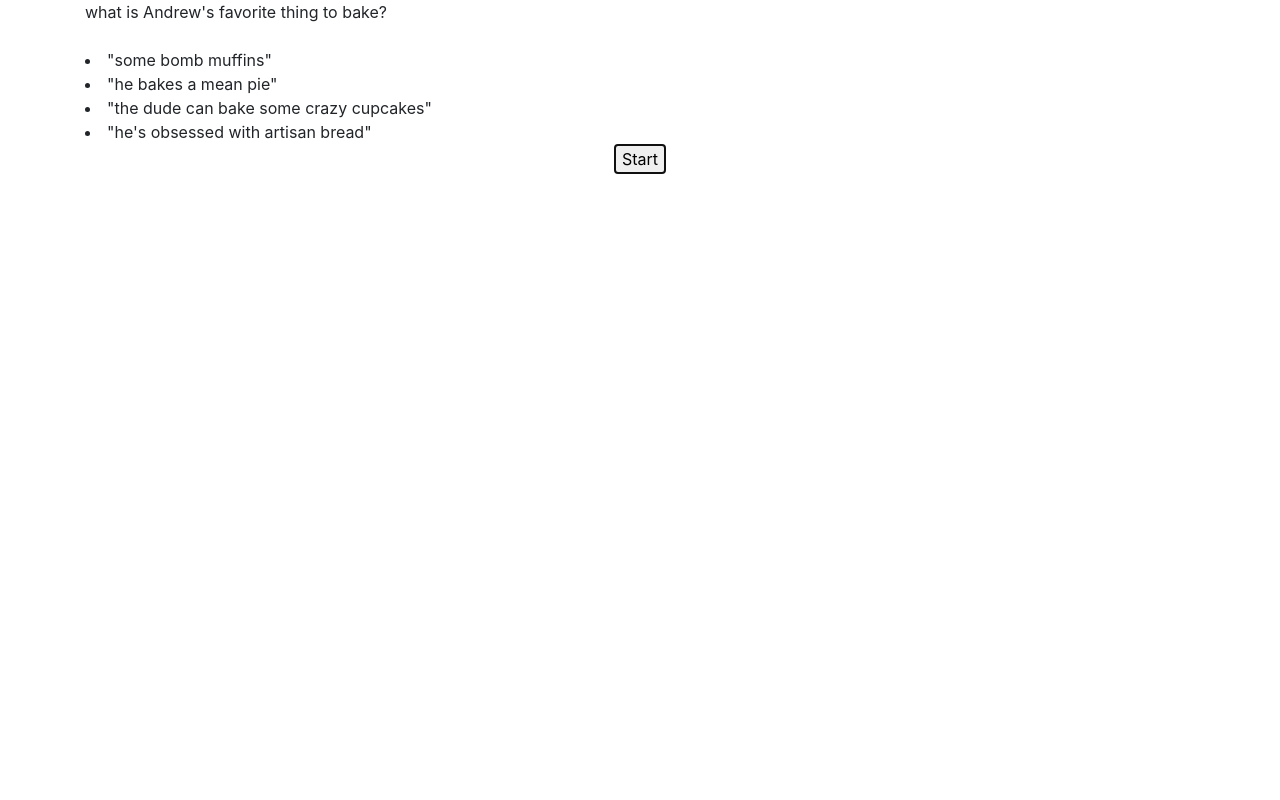
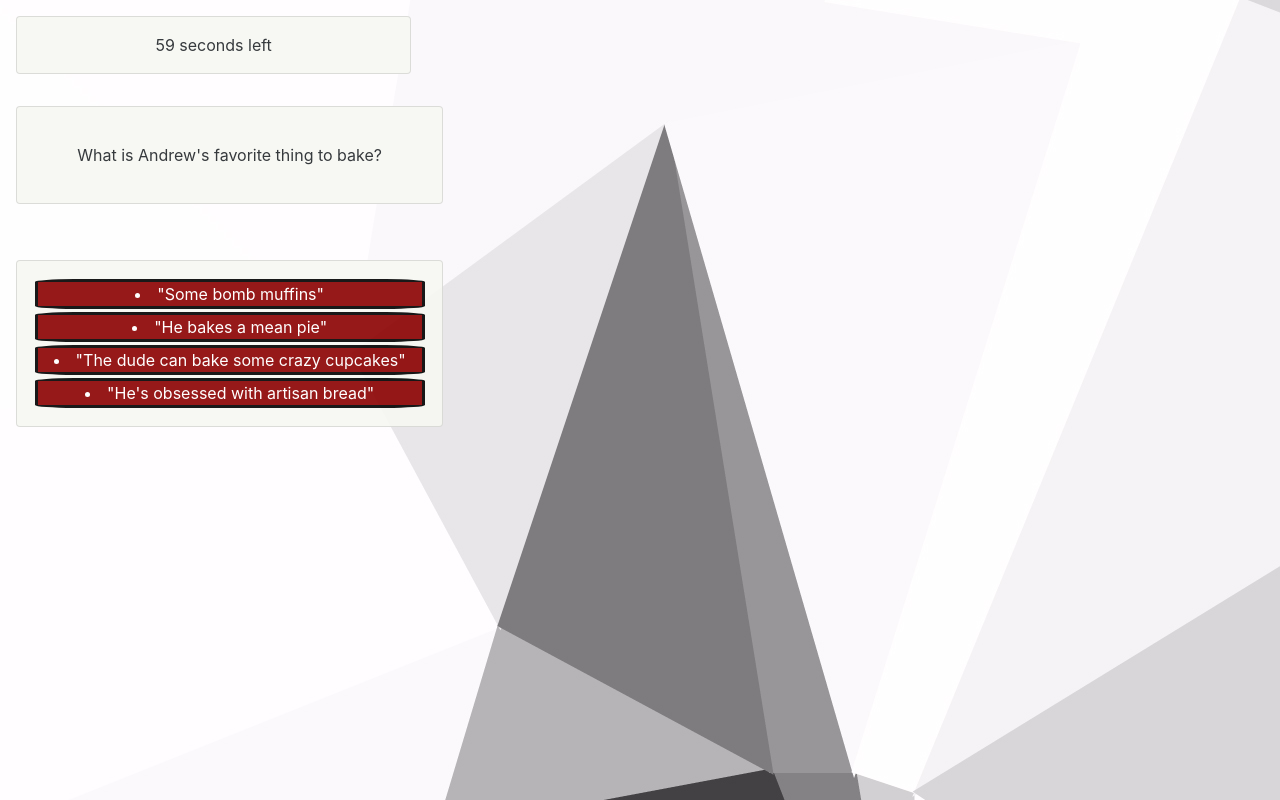
Before and after one commit to akarpisz/homework4, a plain HTML site: page index.html in a window 1280 px wide. Both pictures are taken after a click on the button "Start". Drawn offline with nearby package versions, Linux system fonts and the light colour scheme.

Commit message:
made improvements, but still not finished with local storage and displaying names of players

```diff
--- a/index.html
+++ b/index.html
@@ -5,24 +5,27 @@
     <meta name="viewport" content="width=device-width, initial-scale=1.0">
     <title>Test Your Knowledge</title>
     <link rel="stylesheet" href="https://stackpath.bootstrapcdn.com/bootstrap/4.4.1/css/bootstrap.min.css" integrity="sha384-Vkoo8x4CGsO3+Hhxv8T/Q5PaXtkKtu6ug5TOeNV6gBiFeWPGFN9MuhOf23Q9Ifjh" crossorigin="anonymous">
+    <link rel="stylesheet" href="stylin.css">
     <script src="https://code.jquery.com/jquery-3.5.0.js" type="text/javascript"></script>
 </head>
 <body>
     <div class="container">
         <div class="row">
-            <div class="col-md-12" id="heading">
+            <div class="col-12 card card-body"><span id="timer"></span></div>
+        </div>
+        <div class="row">
+            <div class="col-md-12 card">
+                <div class="card-body" id="heading">
+                </div>
             </div>
         </div>
-        <br>
+        <br/>
         <div class="row">
-            <div class="col-md-12" id="main">
-                <!-- <ol id="choices">
-
-                </ol> -->
+            <div class="col-12 card" id="main">
             </div>
         </div>
         <div class="row">
-            <div class="col-md-12 text-center">
+            <div class="col-md-12 card-body text-center">
             <button id="button">Start</button>
             </div>
         </div>
--- a/scriptalicious.js
+++ b/scriptalicious.js
@@ -1,6 +1,12 @@
+
+
 $(document).ready(function () {
+  var timer;
+  var player;
+  var timerEl = $("#timer");
   var $heading = $("#heading");
   var $mainDiv = $("#main");
+  var name;
   var timeScore = 60;
   var questionIndex = 0;
   //button, "start", "submit name"
@@ -12,17 +18,17 @@ $(document).ready(function () {
 
   var quizQuestions = [
     {
-      question: "what is Andrew's favorite thing to bake?",
+      question: "What is Andrew's favorite thing to bake?",
       choices: [
-        "some bomb muffins",
-        "he bakes a mean pie",
-        "the dude can bake some crazy cupcakes",
-        "he's obsessed with artisan bread",
+        "Some bomb muffins",
+        "He bakes a mean pie",
+        "The dude can bake some crazy cupcakes",
+        "He's obsessed with artisan bread",
       ],
-      answer: ["he's obsessed with artisan bread"],
+      answer: ["He's obsessed with artisan bread"],
     },
     {
-      question: "what was his daughter's first word?",
+      question: "What was his daughter's first word?",
       choices: ["mommy", "daddy", "bacon", "an expletive"],
       answer: ["daddy"],
     },
@@ -34,70 +40,94 @@ $(document).ready(function () {
         "Boise, Idaho",
         "Somewhere in kansas with, like, 4 people.",
       ],
-      answer: ["Albany, NY"],
+      answer: ["Albany, NY"]
     },
-    // {
-    //     question: "What did he enroll in college for right after high school?",
-    //     choices: [
+    {
+        question: "What was his major in college, right after high school?",
+        choices: [
+          "Nursing",
+          "Achitecture",
+          "Being awesome",
+          "History"
+        ],
+        answer: ["Nursing"]
+    },
+    {
+        question: "His favorite guitarist was/is....",
+        choices: [
+          "Tony Iommi (Black Sabbath",
+          "Keith Richards (Rolling Stones)",
+          "Jimi Hendrix",
+          "Jimmy Page (Led Zeppelin)"
+        ],
+        answer: ["Jimi Hendrix"]
+    },
+    {
+        question: "If he could leave on a vacation right now, would he pick...",
+        choices: [
+          "Going to the beach",
+          "Camping",
+          "A cruise",
+          "The library"
+        ],
+        answer: ["Going to the beach"]
+    },
+    {
+        question: "Favorite Condiment to put on any and all foods?",
+        choices: [
+          "Salt",
+          "A1 Steak Sauce",
+          "Barbeque Sauce",
+          "Hot Sauce"
+        ],
+        answer: ["Hot Sauce"]
+    }
+  ];
 
-    //     ],
-    //     answer: 0
-    // },
-    // {
-    //     question: "",
-    //     choices: [
+  function startTimer() {
+    timer =
+    setInterval( function() {
+      if (timeScore >= 0 && questionIndex < quizQuestions.length){
+      timerEl.html(timeScore + " seconds left");
+      timeScore--;
 
-    //     ],
-    //     answer: 0
-    // },
-    // {
-    //     question: "",
-    //     choices: [
+      }
+      if (questionIndex === quizQuestions.length || timeScore < 0) {
+          renderFinal();
 
-    //     ],
-    //     answer: 0
-    // },
-    // {
-    //     question: "",
-    //     choices: [
-
-    //     ],
-    //     answer: 0
-    // }
-  ];
+      }
+  }, 1000);
+  }
   function clicked() {
     $("li").on("click", function (event) {
-      console.log("li clicked");
 
       if (event.target.matches("li")) {
         event.preventDefault();
         var guess = event.target.innerText;
         var answer = JSON.stringify(quizQuestions[questionIndex].answer[0]);
         if (guess === answer) {
-          timeScore += 10;
-          console.log(timeScore + "it works");
+          timeScore += 15;
+          console.log(timeScore);
         } else {
-          timeScore -= 10;
-          console.log(timeScore + "wrong");
+          timeScore -= 15;
+          console.log(timeScore);
         }
         questionIndex++;
         renderQuiz();
       }
     });
-  }
+  };
 
   function mainPage() {
     $heading.text(pg1Heading);
     $mainDiv.text(pg1Main);
   }
   function renderQuiz() {
+
     if (questionIndex === quizQuestions.length) {
       return renderFinal();
     }
-
-    console.log(questionIndex);
-    $heading.text("");
-    $mainDiv.text("");
+    clear();
     $heading.text(quizQuestions[questionIndex].question);
     for (var j = 0; j < quizQuestions[questionIndex].choices.length; j++) {
       var li = document.createElement("li");
@@ -107,15 +137,65 @@ $(document).ready(function () {
     clicked();
   }
 
-  function timer() {
-    timeScore--;
+  function showScore() {
+    $mainDiv.append("<ol>");
+    var key;
+    var text;
+    for (var i = 0; i < localStorage.length; i++) {
+      key= i;
+      text = JSON.parse(localStorage.getItem(i));
+      console.log(text);
+
+    }
   }
 
+  function clear(){
+    // $mainDiv.text("");
+    // $heading.text("");
+    $mainDiv.empty();
+    $heading.empty();
+
+  }
+
+
+
+
   function renderFinal() {
-    console.log("finished!");
+    clearInterval(timer);
+    clear();
+    $button.removeClass("hide");
+    $button.text("Submit");
+    $button.attr("type", "submit");
+    name = $("<input/>");
+    name.attr("placeholder", "Your name goes here");
+    timerEl.text("");
+    $heading.text("FINISHED!");
+    $mainDiv.text("Your Time/Score was " + timeScore);
+    $mainDiv.append(name);
+
+
+    $button.on("click", function(event) {
+      event.preventDefault();
+      //you are HeRE
+
+      localStorage.setItem(parseInt(timeScore), JSON.stringify(player));
+      showScore();
+
+    });
   }
+
+
+
   mainPage();
+
+
+
   $button.on("click", function (event) {
+    event.preventDefault();
+    $button.addClass("hide");
+    startTimer();
     renderQuiz();
   });
+
+
 });
--- a/stylin.css
+++ b/stylin.css
@@ -1,4 +1,34 @@
-/* .body {
-    background-image: url("#");
+body {
+    /* background-image: url("https://files.123freevectors.com/wp-content/original/130864-black-and-white-polygon-background-graphic-design.jpg"); */
+    background-image: url("./BG.jpg");
     position: fixed;
-} */
+}
+
+.card {
+    background-color: rgb(247, 248, 242);
+    opacity: 0.9;
+    width: 100%;
+    height: 100%;
+    padding: 1rem;
+    margin: 1rem;
+    text-align: center;
+
+}
+
+li {
+    color: white;
+    background-color: darkred;
+    margin: .1rem;
+    border: solid;
+    border-radius: 10%;
+    border-color: black;
+}
+
+#main #heading {
+    width: 100%;
+    height: 100%;
+}
+
+.hide {
+    display:none;
+}
```
Also changed, not shown: scripty.js (deleted, +0 -106 lines), BG.jpg (added).
